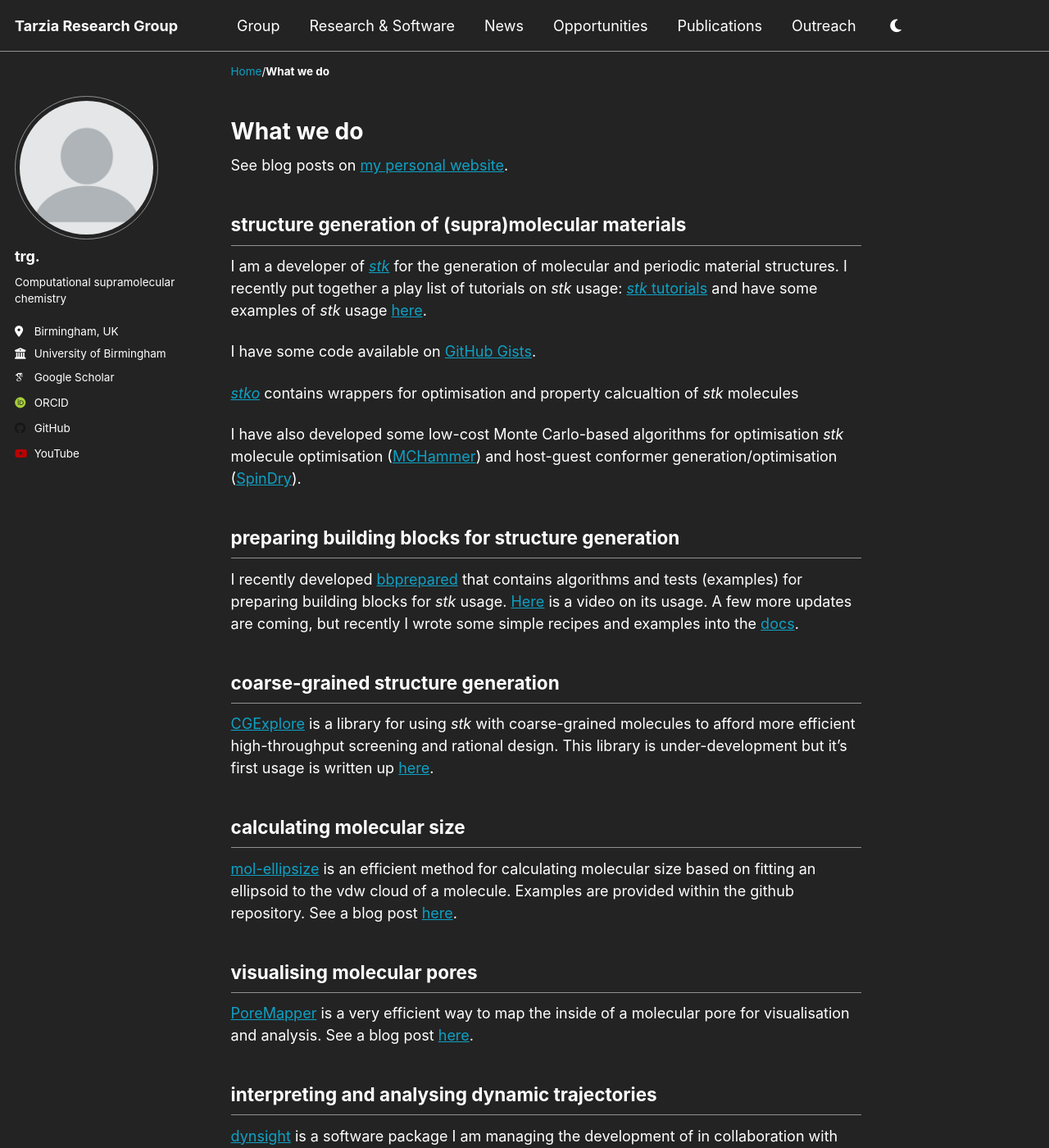
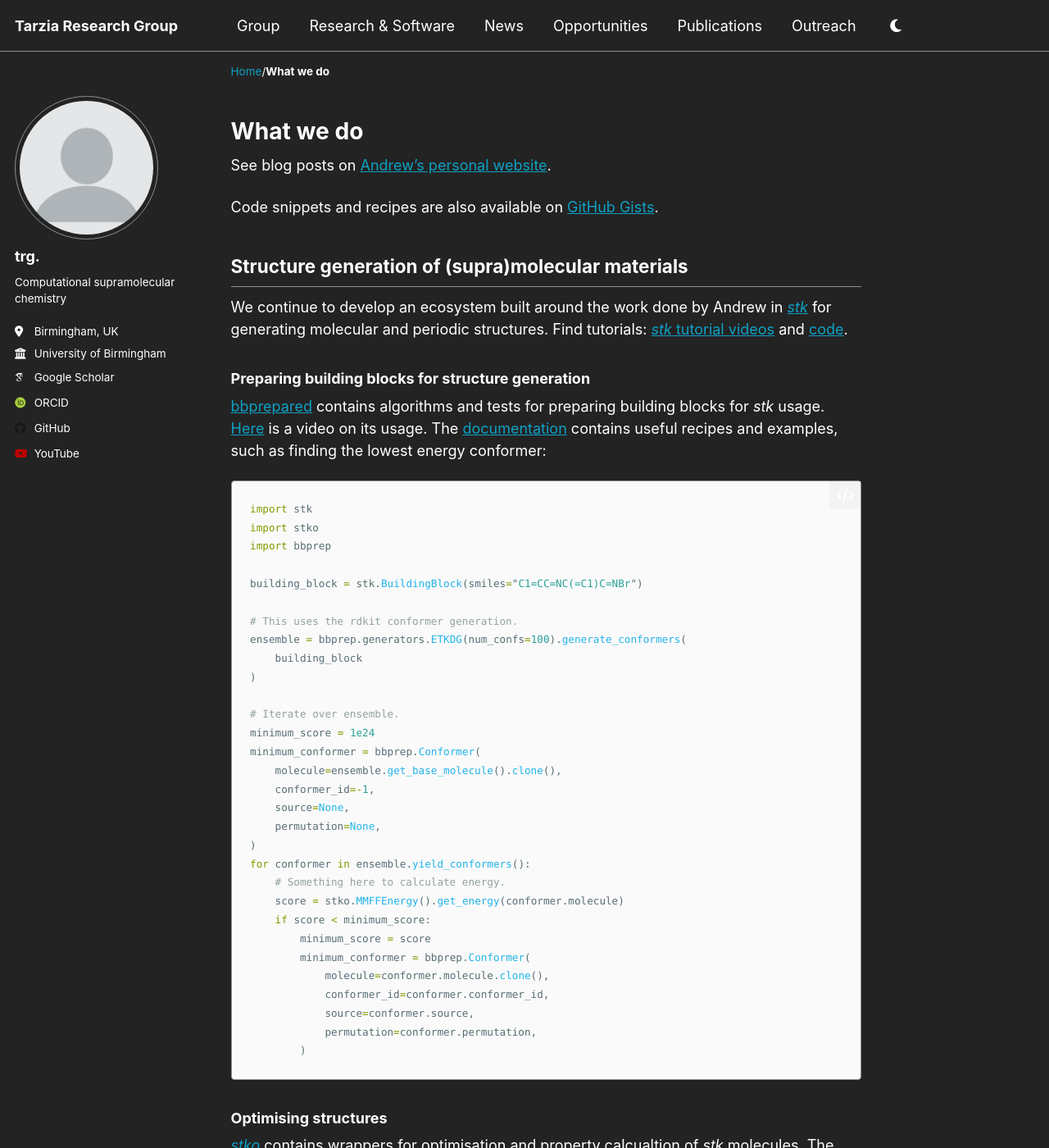
Before and after one commit to TarziaResearchGroup/TarziaResearchGroup.github.io, a Jekyll site: the page built from _pages/research.md, in a window 1280 px wide and 1400 px high. Shown: the whole window at 82% size. Built offline with Jekyll 4.4.1, drawn with Linux system fonts in a browser that asks for light colours; some web fonts are replaced; a script that is not in the unit is left out; some of the changed text lies outside the part shown.

Commit message:
Update research.md

````diff
--- a/_pages/research.md
+++ b/_pages/research.md
@@ -4,37 +4,78 @@ title: "What we do"
 author_profile: true
 ---
 
-See blog posts on [my personal website](https://andrewtarzia.github.io/year-archive/).
+See blog posts on [Andrew's personal website](https://andrewtarzia.github.io/year-archive/).
+
+Code snippets and recipes are also available on [GitHub Gists](https://gist.github.com/andrewtarzia).
+
+## Structure generation of (supra)molecular materials
+
+We continue to develop an ecosystem built around the work done by Andrew in [<i>stk</i>](https://github.com/lukasturcani/stk) for generating molecular and periodic structures. Find tutorials: [<i>stk</i> tutorial videos](https://www.youtube.com/watch?v=mPr9D7nCQ84&list=PLIWYdPQ9hLzVngMF8NOkiApMtgc_ZwZgO) and [code](https://github.com/andrewtarzia/stk-examples).
+
+### Preparing building blocks for structure generation
+
+[bbprepared](https://github.com/andrewtarzia/bbprepared) contains algorithms and tests for preparing building blocks for <i>stk</i> usage. [Here](https://youtu.be/dbQwhlpf5Jc) is a video on its usage. The [documentation](https://bbprepared.readthedocs.io/en/latest/) contains useful recipes and examples, such as finding the lowest energy conformer:
+
+```python
+import stk
+import stko
+import bbprep
+
+building_block = stk.BuildingBlock(smiles="C1=CC=NC(=C1)C=NBr")
+
+# This uses the rdkit conformer generation.
+ensemble = bbprep.generators.ETKDG(num_confs=100).generate_conformers(
+    building_block
+)
+
+# Iterate over ensemble.
+minimum_score = 1e24
+minimum_conformer = bbprep.Conformer(
+    molecule=ensemble.get_base_molecule().clone(),
+    conformer_id=-1,
+    source=None,
+    permutation=None,
+)
+for conformer in ensemble.yield_conformers():
+    # Something here to calculate energy.
+    score = stko.MMFFEnergy().get_energy(conformer.molecule)
+    if score < minimum_score:
+        minimum_score = score
+        minimum_conformer = bbprep.Conformer(
+            molecule=conformer.molecule.clone(),
+            conformer_id=conformer.conformer_id,
+            source=conformer.source,
+            permutation=conformer.permutation,
+        )
+```
 
 
-## structure generation of (supra)molecular materials
+### Optimising structures
 
-I am a developer of [<i>stk</i>](https://github.com/lukasturcani/stk) for the generation of molecular and periodic material structures. I recently put together a play list of tutorials on <i>stk</i> usage: [<i>stk</i> tutorials](https://www.youtube.com/watch?v=mPr9D7nCQ84&list=PLIWYdPQ9hLzVngMF8NOkiApMtgc_ZwZgO) and have some examples of <i>stk</i> usage [here](https://github.com/andrewtarzia/stk-examples).
-
-I have some code available on [GitHub Gists](https://gist.github.com/andrewtarzia).
-
-[<i>stko</i>](https://github.com/JelfsMaterialsGroup/stko) contains wrappers for optimisation and property calcualtion of <i>stk</i> molecules
+[<i>stko</i>](https://github.com/JelfsMaterialsGroup/stko) contains wrappers for optimisation and property calcualtion of <i>stk</i> molecules.
+The [documentation](https://stko-docs.readthedocs.io/) contains recipes and tutorials.
 
 I have also developed some low-cost Monte Carlo-based algorithms for optimisation <i>stk</i> molecule optimisation ([MCHammer](https://github.com/andrewtarzia/MCHammer)) and host-guest conformer generation/optimisation ([SpinDry](https://github.com/andrewtarzia/SpinDry)).
 
-## preparing building blocks for structure generation
+### Visualising molecular pores
 
-I recently developed [bbprepared](https://github.com/andrewtarzia/bbprepared) that contains algorithms and tests (examples) for preparing building blocks for <i>stk</i> usage. [Here](https://youtu.be/dbQwhlpf5Jc) is a video on its usage. A few more updates are coming, but recently I wrote some simple recipes and examples into the [docs](https://bbprepared.readthedocs.io/en/latest/).
-
-## coarse-grained structure generation
-
-[CGExplore](https://github.com/andrewtarzia/CGExplore) is a library for using <i>stk</i> with coarse-grained molecules to afford more efficient high-throughput screening and rational design. This library is under-development but it's first usage is written up [here](https://chemrxiv.org/engage/chemrxiv/article-details/64c7aed1658ec5f7e57cf4d8).
+[PoreMapper](https://github.com/andrewtarzia/PoreMapper) is a very efficient way to map the inside of a molecular pore for visualisation and analysis. See a blog post [here](https://andrewtarzia.github.io/posts/2021/11/poremapper-post/).
 
 
-## calculating molecular size
+## Coarse-grained structure generation
 
-[mol-ellipsize](https://github.com/andrewtarzia/mol-ellipsize) is an efficient method for calculating molecular size based on fitting an ellipsoid to the vdw cloud of a molecule. Examples are provided within the github repository. See a blog post [here](/posts/2022/01/molellipsize-post/).
+[<i>cgx<\i>](https://github.com/andrewtarzia/CGExplore) is a library for using <i>stk</i> with coarse-grained molecules to afford more efficient high-throughput screening and rational design. This library is under-development but it's first usage is written up [here](https://chemrxiv.org/engage/chemrxiv/article-details/64c7aed1658ec5f7e57cf4d8).
+
+### Databases of toy-model material space
+
+While the [<i>cgx<\i>](https://cgexplore.readthedocs.io/en/latest/) documentation holds examples and tutorials for usage, we also publish our toy-model landscapes on [cgmodels](https://cgmodels.readthedocs.io/en/latest/), which are explorable using [chemiscope](https://chemiscope.org).
 
 
-## visualising molecular pores
+## Calculating molecular size
 
-[PoreMapper](https://github.com/andrewtarzia/PoreMapper) is a very efficient way to map the inside of a molecular pore for visualisation and analysis. See a blog post [here](/posts/2021/11/poremapper-post/).
+[mol-ellipsize](https://github.com/andrewtarzia/mol-ellipsize) is an efficient method for calculating molecular size based on fitting an ellipsoid to the vdw cloud of a molecule. Examples are provided within the github repository. See a blog post [here](https://andrewtarzia.github.io/posts/2022/01/molellipsize-post/).
 
-## interpreting and analysing dynamic trajectories
+## Interpreting and analysing dynamic trajectories
 
-[dynsight](https://github.com/GMPavanLab/dynsight) is a software package I am managing the development of in collaboration with the Pavan Lab. This software is working toward streamlining the analysis of trajectories of particles.
+[dynsight](https://github.com/GMPavanLab/dynsight) is a software package Andrew manages the development of in collaboration with the Pavan Lab.
+This software is working toward streamlining the analysis of trajectories of particles.
````
